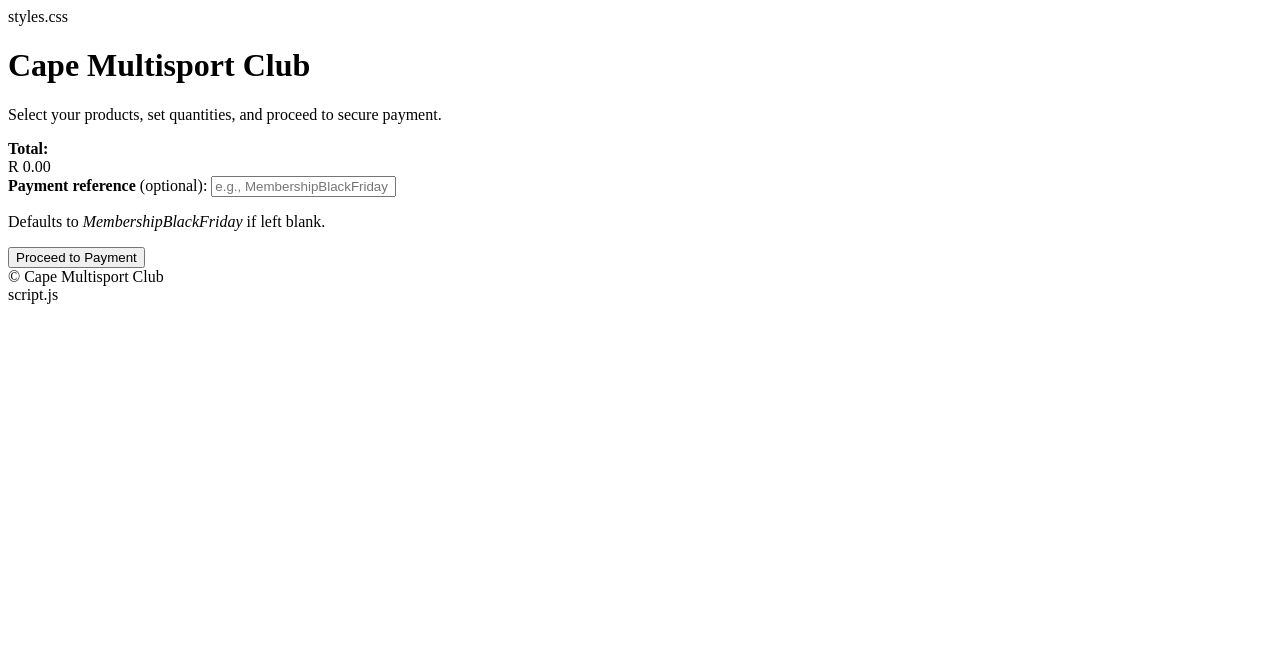
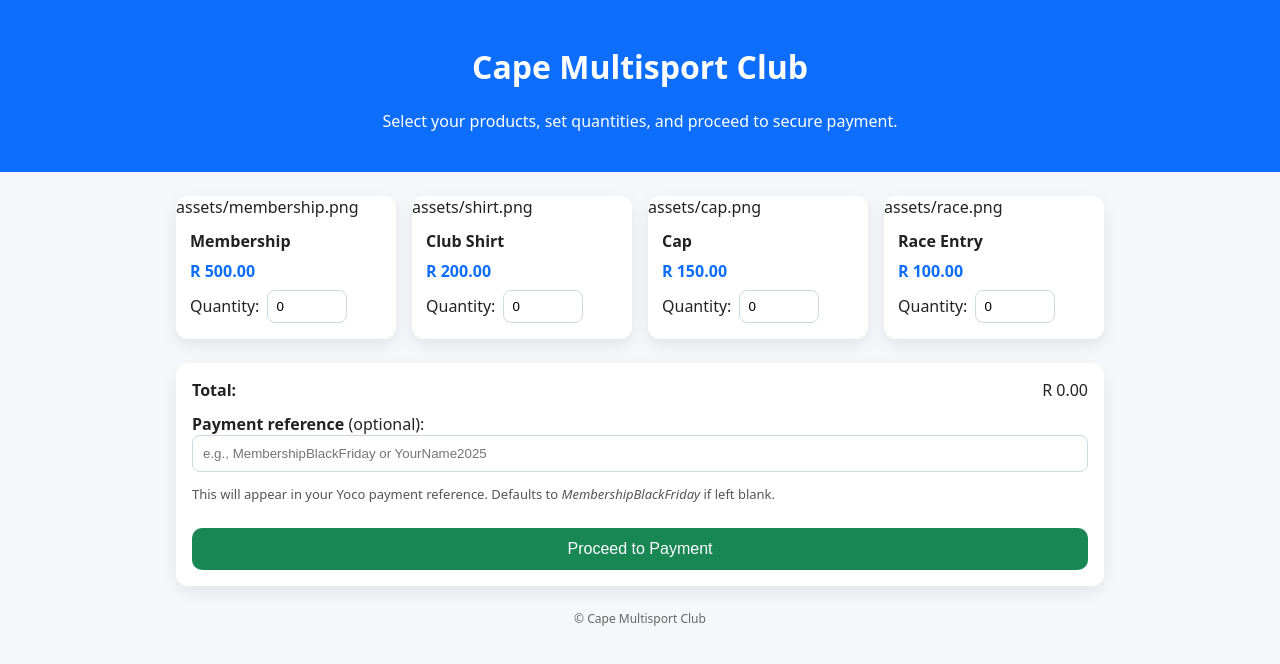
Before and after one commit to pmalan-cape/CMCSign-up, a plain HTML site: page index.html in a window 1280 px wide. Drawn offline with Linux system fonts and the light colour scheme.

Commit message:
Update index.html

```diff
--- a/index.html
+++ b/index.html
@@ -2,12 +2,10 @@
 <!DOCTYPE html>
 <html lang="en">
 <head>
-  <meta charset="UTF-8" />
-  <meta name="viewport" content="width=device-width, initial-scale=1" />
+  <meta charset="UTF-8">
+  <meta name="viewport" content="width=device-width, initial-scale=1.0">
   <title>Cape Multisport Club — Payment</title>
-
-  <!-- Correct CSS link -->
-  styles.css
+  <link rel="stylesheet" href="styles.css">
 </head>
 <body>
   <header class="header">
@@ -17,7 +15,6 @@
 
   <main class="container">
     <section>
-      <!-- This is where products will render -->
       <div id="productsGrid" class="products-grid"></div>
     </section>
 
@@ -26,20 +23,17 @@
         <strong>Total:</strong>
         <div id="totalAmount">R 0.00</div>
       </div>
-
       <div>
         <label for="reference"><strong>Payment reference</strong> (optional):</label>
-        <input id="reference" class="reference-input" type="text" placeholder="e.g., MembershipBlackFriday or YourName2025" />
-        <p class="note">Defaults to <em>MembershipBlackFriday</em> if left blank.</p>
+        <input id="reference" class="reference-input" type="text" placeholder="e.g., MembershipBlackFriday or YourName2025">
+        <p class="note">This will appear in your Yoco payment reference. Defaults to <em>MembershipBlackFriday</em> if left blank.</p>
       </div>
-
       <button id="payBtn" class="button">Proceed to Payment</button>
     </section>
   </main>
 
   <footer class="footer">© Cape Multisport Club</footer>
 
-  <!-- Correct JS include with defer -->
-  script.js</script>
+  <script src="script.js"></script>
 </body>
 </html>
```
